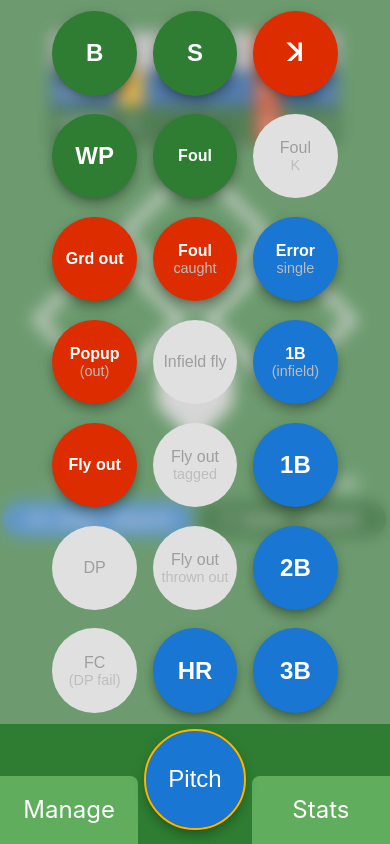
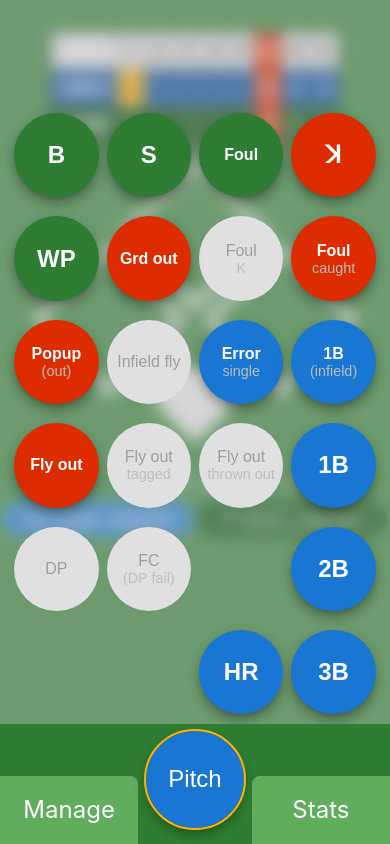
Before and after one commit to westonnovelli/wiffle-score-tool, a React (Create React App) app in the folder apps/web-ui/: page / in a window 390 px wide. Both pictures are taken after a click on the button "Pitch". Built offline with nearby package versions, Linux system fonts and the light colour scheme.

Commit message:
remove media query for pitch selector cuz it didnt work well on small mobile

```diff
--- a/apps/web-ui/src/Pitch/Pitch.css
+++ b/apps/web-ui/src/Pitch/Pitch.css
@@ -11,7 +11,7 @@
     grid-template-columns: repeat(4, 1fr);
 }
 
-@media only screen and (max-width: 400px) {
+/* @media only screen and (max-width: 400px) {
     .pitch-menu {
         gap: 0;
         column-gap: 16px;
@@ -19,11 +19,11 @@
     }
 
     .pitch-menu.layout {
-        grid-template-areas: "B S K" "W F Z" "G Q E" "A I L" "Y T single" "D O double" "C H triple";
-        grid-template-rows: repeat(7, 1fr);
+        grid-template-areas: ". . ." "B S K" "W F Z" "G Q E" "A I L" "Y T single" "D O double" "C H triple";
+        grid-template-rows: repeat(8, 1fr);
         grid-template-columns: repeat(3, 1fr);
     }
-}
+} */
 
 .pitch-menu div {
     display: grid;
```
